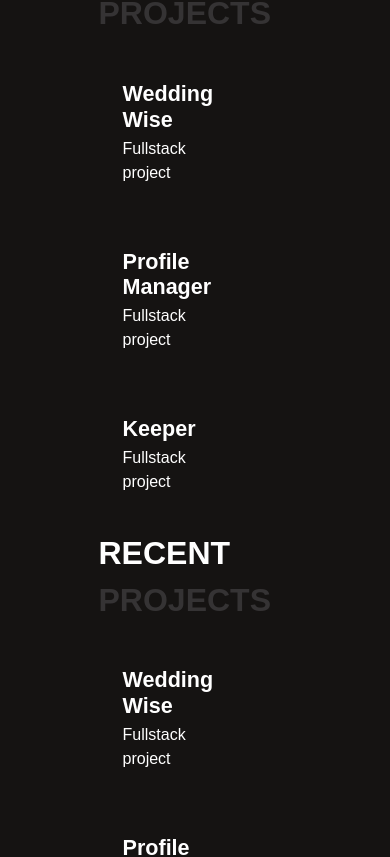
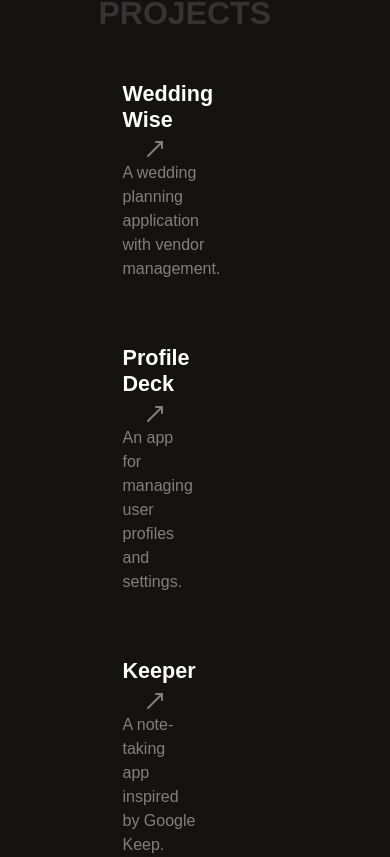
Before and after one commit to DineshSainath/ds-portfolio, a React (Create React App) app: page / in a window 390 px wide. Shown: the part 1494-2351 px from the top of the page. Built offline with nearby package versions, Linux system fonts and the light colour scheme; the HTML template or start-up script is replaced by a standard one; a web font is replaced by a local one.

Commit message:
projects section

```diff
--- a/src/App.css
+++ b/src/App.css
@@ -125,6 +125,42 @@ body {
   color: #353334;
 }
 
+.project {
+  transition: transform 0.3s ease;
+  transform-origin: left;
+}
+
+.project:hover {
+  transform: scale(1.2);
+  color: white;
+}
+
+.project:hover .description {
+  color: rgb(202, 199, 199);
+}
+
+.project-link {
+  text-decoration: none;
+  color: white;
+}
+
+.description {
+  color: #827f81;
+}
+
+.project-heading {
+  display: inline-block;
+}
+
+.link-icon {
+  margin-left: 20px;
+  color: #827f81;
+}
+
+.project:hover .link-icon {
+  color: white;
+}
+
 @media (max-width: 1239px) {
   .box {
     padding-right: 0;
--- a/src/components/Experience.jsx
+++ b/src/components/Experience.jsx
@@ -1,18 +1,37 @@
 function Experience() {
   return (
     <>
-      <h3 className="section-heading-1 fw-bold mb-2">RECENT</h3>
-      <h3 className="section-heading-2 text-gray-600 mb-4">PROJECTS</h3>
+      <h3 className="section-heading-1 fw-bold mb-2">WORK</h3>
+      <h3 className="section-heading-2 text-gray-600 mb-4">EXPERIENCE</h3>
 
       <div className="project-cards">
-        {["Wedding Wise", "Profile Manager", "Keeper"].map((project) => (
+        {[
+          {
+            name: "Gravvity",
+            position: "Software Developer",
+            date: "April 2023 - Nov 2024",
+            description: " ",
+          },
+          {
+            name: "Gravvity",
+            position: "Software Developer",
+            date: "April 2023 - Nov 2024",
+            description: " ",
+          },
+          {
+            name: "Keeper",
+            description: "A note-taking app inspired by Google Keep.",
+          },
+        ].map((project) => (
           <div
-            key={project}
+            key={project.name}
             className="bg-dark/20 rounded-3 p-4 mb-3 d-flex justify-content-between align-items-center"
           >
             <div>
-              <h4 className="fw-bold mb-1">{project}</h4>
-              <p className="text-gray-500 mb-0">Fullstack project</p>
+              <h4 className="fw-bold mb-1">{project.name}</h4>
+              <p className="description text-gray-500 mb-0">
+                {project.description}
+              </p>
             </div>
           </div>
         ))}
--- a/src/components/Middle.jsx
+++ b/src/components/Middle.jsx
@@ -2,6 +2,7 @@
 import React from "react";
 import Experience from "./Experience";
 import "./../App.css";
+import { MoveUpRight } from "lucide-react";
 
 const Middle = () => {
   return (
@@ -10,7 +11,7 @@ const Middle = () => {
         <div className="mb-5">
           <h1 className="heading-1">SOFTWARE</h1>
           <h1 className="heading-2">ENGINEER</h1>
-          <p className="sub-heading col-md-6">
+          <p className="sub-heading col-md-8">
             Passionate about creating intuitive and engaging user experiences.
             Specialized in transforming ideas into beautifully crafted products.
           </p>
@@ -47,15 +48,44 @@ const Middle = () => {
         <h3 className="section-heading-2 text-gray-600 mb-4">PROJECTS</h3>
 
         <div className="project-cards">
-          {["Wedding Wise", "Profile Manager", "Keeper"].map((project) => (
+          {[
+            {
+              name: "Wedding Wise",
+              description:
+                "A wedding planning application with vendor management.",
+              link: `https://weddingwise-ds.netlify.app/`,
+            },
+            {
+              name: "Profile Deck",
+              description: "An app for managing user profiles and settings.",
+              link: `https://codesandbox.io/p/sandbox/keeper-pjv54?file=%2Fsrc%2Findex.js`,
+            },
+            {
+              name: "Keeper",
+              description: "A note-taking app inspired by Google Keep.",
+              link: `https://coruscating-crostata-d691f8.netlify.app/`,
+            },
+          ].map((project) => (
             <div
-              key={project}
-              className="bg-dark/20 rounded-3 p-4 mb-3 d-flex justify-content-between align-items-center"
+              key={project.name}
+              className="project bg-dark/20 rounded-3 p-4 mb-3 d-flex justify-content-between align-items-center"
             >
-              <div>
-                <h4 className="fw-bold mb-1">{project}</h4>
-                <p className="text-gray-500 mb-0">Fullstack project</p>
-              </div>
+              <a
+                className="project-link"
+                href={project.link}
+                target="_blank"
+                rel="noreferrer"
+              >
+                <div>
+                  <h4 className="project-heading fw-bold mb-1">
+                    {project.name}
+                  </h4>{" "}
+                  <MoveUpRight className="link-icon" size={24} />
+                  <p className="description text-gray-500 mb-0">
+                    {project.description}
+                  </p>
+                </div>
+              </a>
             </div>
           ))}
         </div>
```
